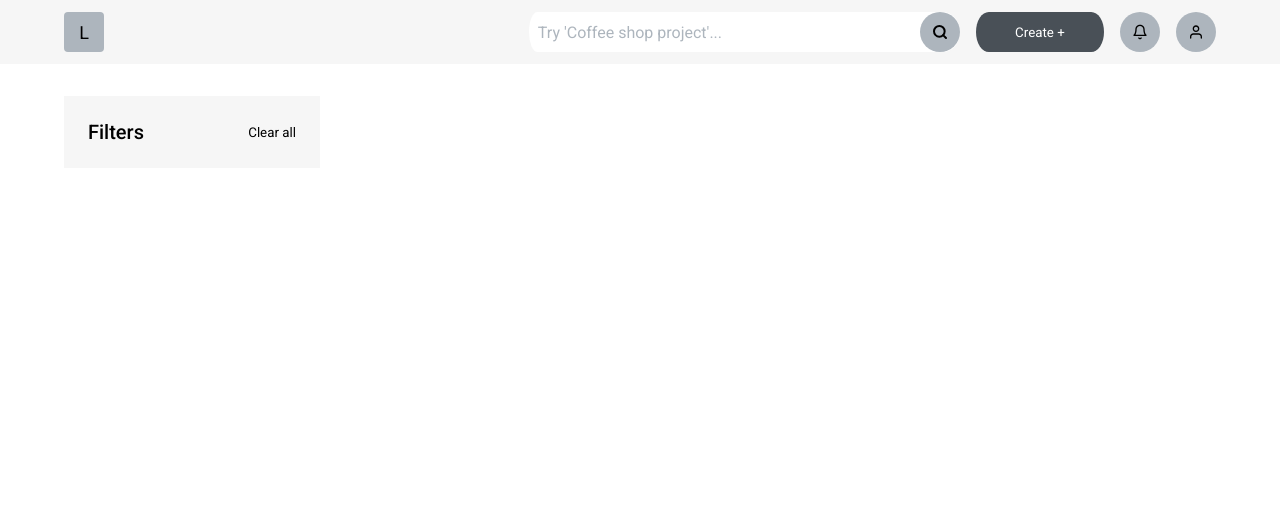
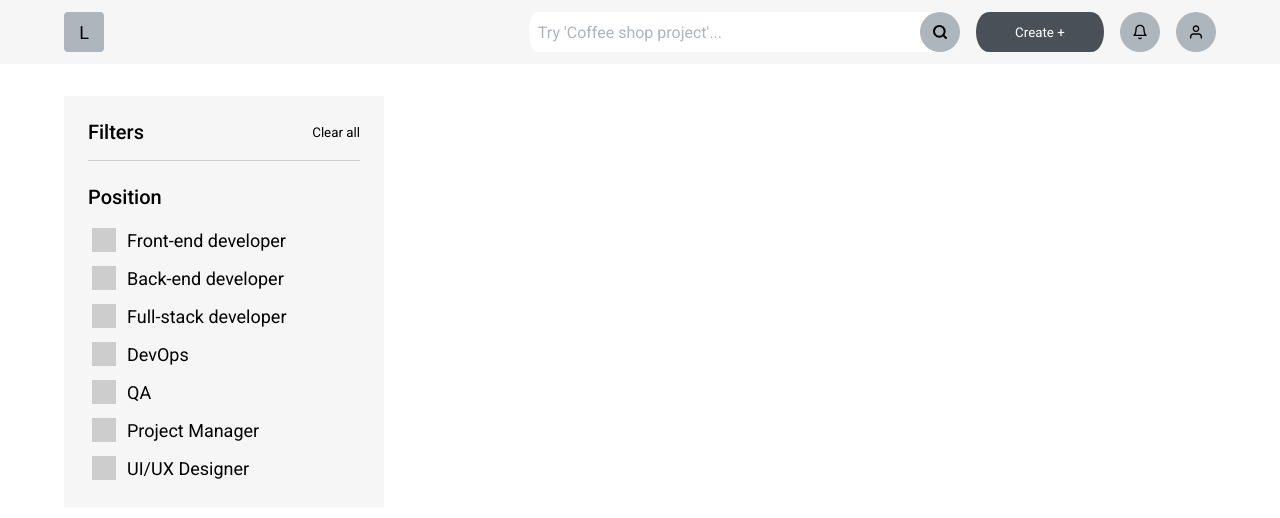
Before and after one commit to IT-Talent-Hunt/Frontend, a React (Create React App) app: page /#/signIn in a window 1280 px wide. Both pictures are taken after typing "name@example.com", "Sample123" into the empty fields and a click on the button "Sign in". Shown: the top 518 px of the page. Built offline with nearby package versions, Linux system fonts and the light colour scheme.

Commit message:
Position block was implemented

```diff
--- a/src/components/SideBar/SideBar.tsx
+++ b/src/components/SideBar/SideBar.tsx
@@ -1,13 +1,43 @@
-import { FC } from 'react';
+import { FC, useState } from 'react';
 import styles from './sideBar.module.scss';
 
 export const SideBar: FC = () => {
+  const [positions, setPositions] = useState<string[]>([]);
+  const preMadePositions = ['Front-end developer', 'Back-end developer', 'Full-stack developer', 'DevOps', 'QA', 'Project Manager', 'UI/UX Designer'];
+
+  const handleCheckbox = (evt: React.ChangeEvent<HTMLInputElement>) => {
+    const position = evt.target.name;
+
+    if (positions.includes(position)) {
+      setPositions(positions.filter((el) => el !== position));
+    } else {
+      setPositions([...positions, position]);
+    }
+  };
+
   return (
     <div className={styles.main}>
       <div className={styles.heading__container}>
         <h4 className={styles.heading}>Filters</h4>
         <button type="button">Clear all</button>
       </div>
+      <div className={styles.position__container}>
+        <h4 className={styles.heading}>Position</h4>
+        <ul className={styles.position__list}>
+          {preMadePositions.map((el) => (
+            <li key={el} className={styles.position__item}>
+              <input
+                type="checkbox"
+                name={el.toLowerCase()}
+                id={el.toLowerCase()}
+                className={styles.checkbox}
+                onChange={(evt) => handleCheckbox(evt)}
+              />
+              <label htmlFor={el.toLowerCase()} className={styles.label}>{el}</label>
+            </li>
+          ))}
+        </ul>
+      </div>
     </div>
   );
 };
--- a/src/components/SideBar/sideBar.module.scss
+++ b/src/components/SideBar/sideBar.module.scss
@@ -1,5 +1,10 @@
 .main {
-  width: 20vw;
+  display: flex;
+  flex-direction: column;
+  gap: 24px;
+
+  min-width: 320px;
+  width: fit-content;
   height: fit-content;
 
   padding: 24px;
@@ -7,13 +12,48 @@
   background-color: #F6F6F6;
 }
 
-.heading__container {
-  display: flex;
-  justify-content: space-between;
-  align-items: center;
-}
-
 .heading {
   font-weight: 500;
   font-size: 20px;
+
+  &__container {
+    display: flex;
+    justify-content: space-between;
+    align-items: center;
+
+    padding-bottom: 16px;
+
+    border-bottom: 1px solid #CDCDCD;
+  }
 }
+
+.position__container {
+  display: flex;
+  flex-direction: column;
+  gap: 16px;
+}
+
+.position__list {
+  display: flex;
+  flex-direction: column;
+  gap: 8px;
+}
+
+.position__item {
+  display: flex;
+  align-items: center;
+  gap: 8px;
+}
+
+.checkbox {
+  width: 24px;
+  height: 24px;
+
+  background-color: #CDCDCD;
+
+  &:checked {
+    background-position: center;
+    background-repeat: no-repeat;
+    background-image: url('../../svg/Vector.svg');
+  }
+}
```
Also changed, not shown: src/svg/Vector.svg (added).
